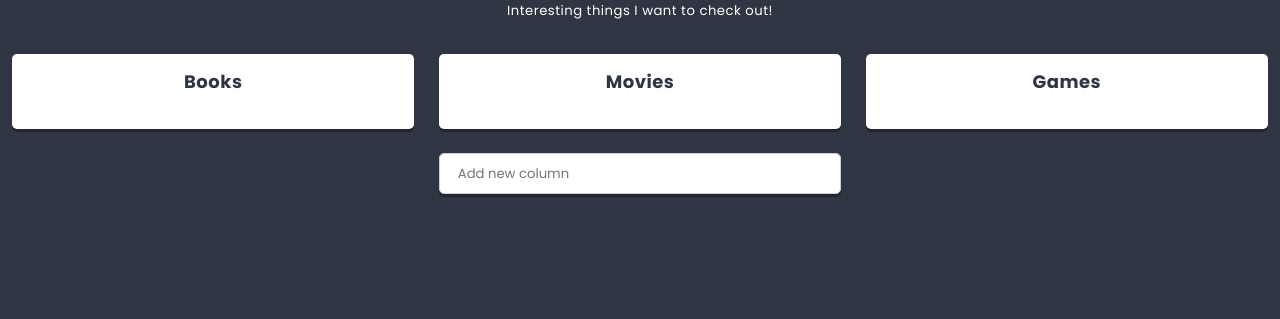
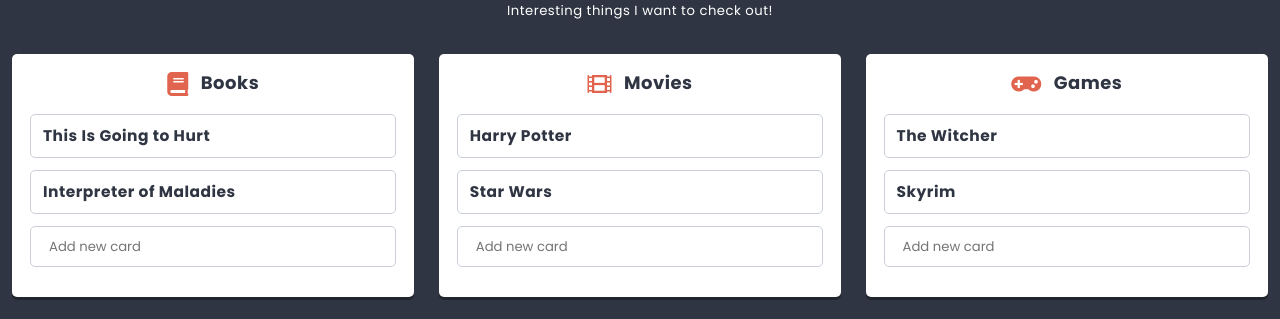
Before and after one commit to Iwona-Maraszkiewicz/React-1, a React app: page / in a window 1280 px wide. Shown: the part 378-697 px from the top of the page. Built offline with nearby package versions, Linux system fonts and the light colour scheme.

Commit message:
Add Card

```diff
--- a/src/components/App/App.js
+++ b/src/components/App/App.js
@@ -10,7 +10,6 @@
         <h1 className={styles.title}>{pageContents.title}</h1>
         <h2 className={styles.subtitle}>{pageContents.subtitle}</h2>
         <List {...listData} />
-
       </main>
     )
   }
--- a/src/components/Card/Card.js
+++ b/src/components/Card/Card.js
@@ -6,11 +6,12 @@
   static propTypes = {
     title: PropTypes.node,
   }
+
   render() {
     const {title} = this.props;
     return (
       <section className={styles.component}>
-        <h3>{title}</h3>
+        <h3>{this.props.title}</h3>
       </section>
     )
   }
--- a/src/components/Column/Column.js
+++ b/src/components/Column/Column.js
@@ -3,20 +3,58 @@
 import PropTypes from 'prop-types';
 import {settings} from '../../data/dataStore';
 import Card from '../Card/Card.js';
+import Creator from '../Creator/Creator.js';
+import Icon from '../Icon/Icon.js';
 
 class Column extends React.Component {
   state = {
     cards: this.props.cards || [],
   }
   static propTypes = {
-    Column: PropTypes.string,
+    title: PropTypes.node.isRequired,
+    cards: PropTypes.array,
+    addCard: PropTypes.func,
+    icon: PropTypes.string,
   }
+  static defaultProps = {
+    icon: settings.defaultColumnIcon,
+  }
+
+  addCard(title) {
+     this.setState((state) => (
+       {
+       cards: [
+         ...state.cards,
+         {
+           key: state.cards.length ? state.cards[state.cards.length-1].key+1 : 0,
+           title,
+         }
+       ]
+      }
+    ));
+   }
+
   render() {
     return (
       <section className={styles.component}>
-        <h3 className={styles.title}>{this.props.title}</h3>
+        <h3 className={styles.title}>
+          <span className={styles.icon}>
+            <Icon name={this.props.icon} />
+          </span>
+          {this.props.title}
+        </h3>
+
+        <div className={styles.cards}>
+          {this.state.cards.map(({ key, ...cardProps }) => (
+            <Card key={key} {...cardProps} />
+          ))}
+        </div>
+        <div className={styles.creator}>
+          <Creator text={settings.cardCreatorText} action={title => this.addCard(title)}
+          />
+        </div>
       </section>
-    )
+    );
   }
 }
 
--- /dev/null
+++ b/src/components/Icon/Icon.js
@@ -0,0 +1,5 @@
+import React from 'react';
+
+const Icon = props => (<i className={`fas fa-${props.name}`}></i>);
+
+export default Icon;
```
